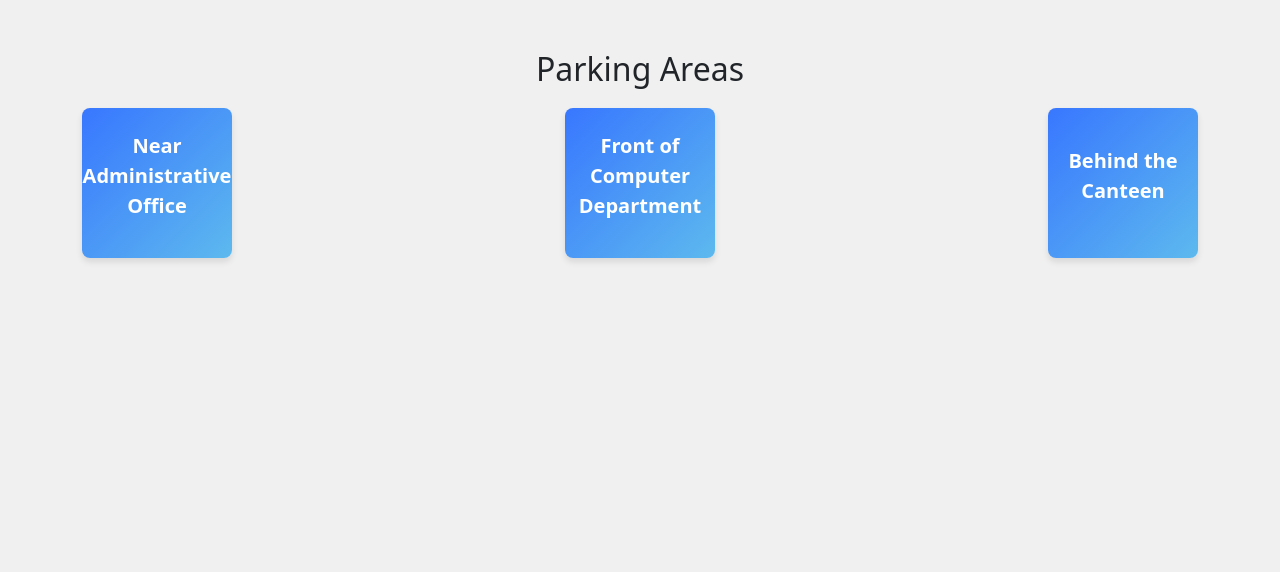
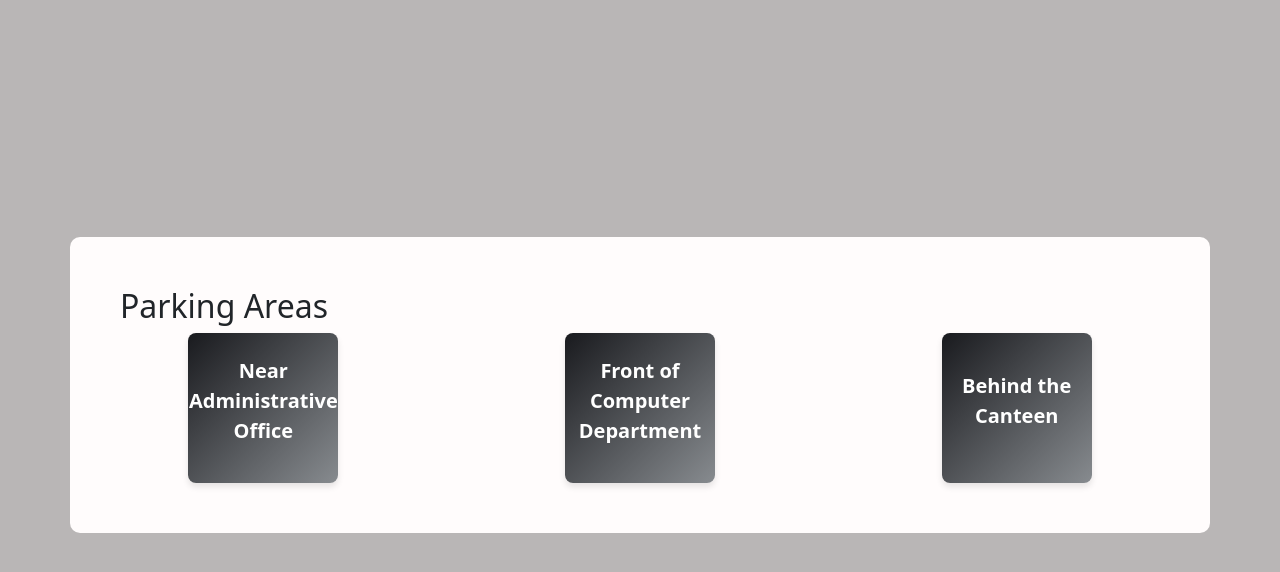
Before and after one commit to Khushi5304/Parkspotter, a plain HTML site: page Parkspotter/parkingarea.html in a window 1280 px wide. Drawn offline with nearby package versions, Linux system fonts and the light colour scheme.

Commit message:
parking area bgcolor

```diff
--- a/Parkspotter/parkingarea.html
+++ b/Parkspotter/parkingarea.html
@@ -9,12 +9,40 @@
     <link href="https://cdn.jsdelivr.net/npm/bootstrap@5.4.0/dist/css/bootstrap.min.css" rel="stylesheet">
     <style>
         body {
-            background-color: #f0f0f0;
+            background-color: #b9b6b6;
             padding-top: 50px;
+            display: flex;
+            justify-content: center;
+            align-items: center;
+            height: 90vh;
+            margin: 0;
+        }
+
+        .container {
+            background-color: #fffcfc;
+            padding: 50px;
+            border-radius: 10px;
+            align-items: center;
+            justify-content: center;
+            /* margin: 0; */
+
+
+        }
+        .container h2{
+            align-items: center;
+            justify-content: center;
+        }
+
+        .card-container {
+            display: flex;
+            justify-content: space-around;
+            align-items: center;
+            gap: 90px;
+            flex-wrap: wrap;
         }
 
         .card {
-            background: linear-gradient(135deg, #3877FF, #5DB9EE);
+            background: linear-gradient(135deg, #191a1e, #878b8f);
             border-radius: 8px;
             box-shadow: 0 4px 6px rgba(0, 0, 0, 0.1);
             padding: 20px;
@@ -50,20 +78,9 @@
             opacity: 0.8;
         }
 
-        .heading {
-            text-align: center;
-            margin-bottom: 20px;
-        }
-
-        .card-container {
-            display: flex;
-            justify-content: space-between;
-        }
-
         @media (max-width: 768px) {
             .card-container {
                 flex-direction: column;
-                align-items: center;
             }
         }
     </style>
```
Also changed, not shown: Parkspotter/coreTeam.html (+6 -6 lines), Parkspotter/index.html (+2 -2 lines).
